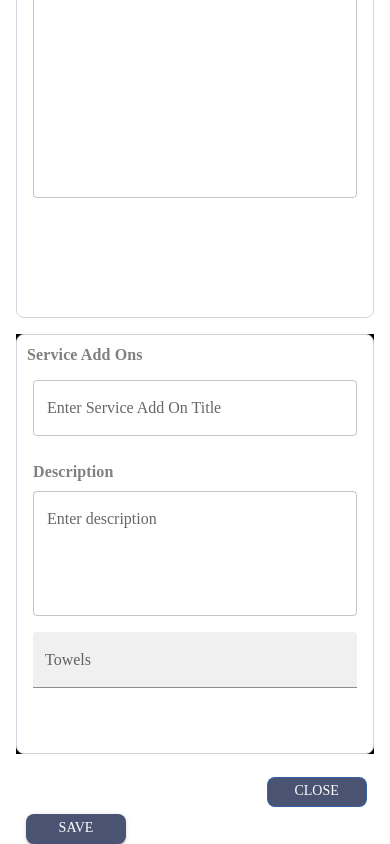
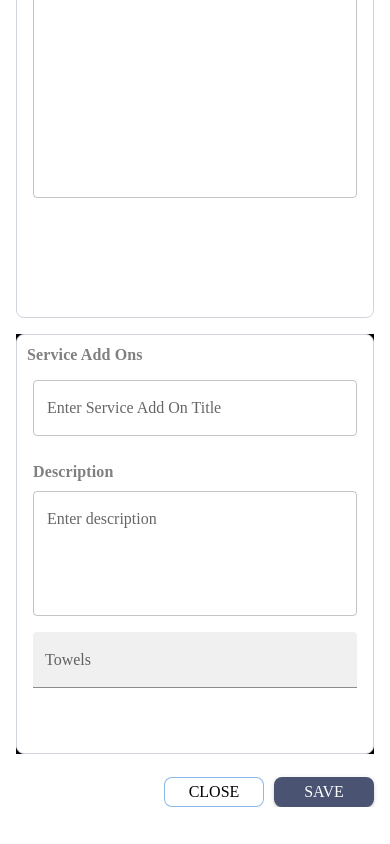
Before and after one commit to Software-Lifecycle-Consultants/slc-open-hms, a Next.js app: page /admin/roomdetails in a window 390 px wide. Shown: the part 2069-2913 px from the top of the page. After the commit the page ends 2876 px from the top, so only its background shows below. Built offline with nearby package versions, Linux system fonts and the light colour scheme.

Commit message:
Did update Buttons components in mobile responsive

```diff
--- a/app/admin/roomdetails/page.tsx
+++ b/app/admin/roomdetails/page.tsx
@@ -121,21 +121,28 @@ const roomDetails = () => {
         <Container>
           {/* (7) The Save and Close buttons are rendered here. */}
           <Grid item xs={12} sm={12} md={12} lg={12} xl={12} marginTop={2}>
+            <Box display="flex" justifyContent="end" alignItems="center">
               <Button
                 sx={{
                   marginTop: "7px",
                   justifyContent: "center",
-                backgroundColor: "#4A5472",
+                  backgroundColor: "white",
                   color: "white",
                   width: "100px",
                   height: "30px",
                   borderRadius: "8px",
-                marginLeft: "70%",
                   textAlign: "center",
                 }}
                 variant="outlined"
               >
+                <Typography
+                  style={{
+                    color: "Black",
+                  }}
+                >
+                  {" "}
                   Close
+                </Typography>
               </Button>
               <Button
                 sx={{
@@ -150,8 +157,16 @@ const roomDetails = () => {
                 }}
                 variant="contained"
               >
+                <Typography
+                  style={{
+                    color: "white",
+                  }}
+                >
+                  {" "}
                  Save
+                </Typography>
               </Button>
+            </Box>
           </Grid>
         </Container>
       </Box>
```
Lines whose indentation alone changed are shown as unchanged.
